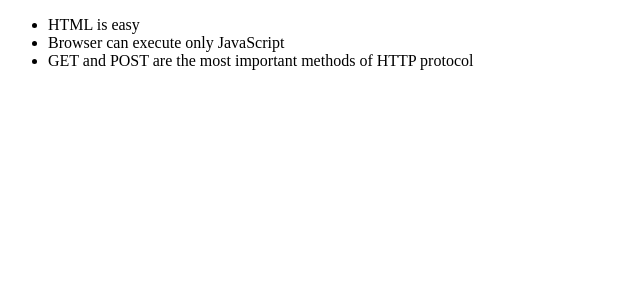
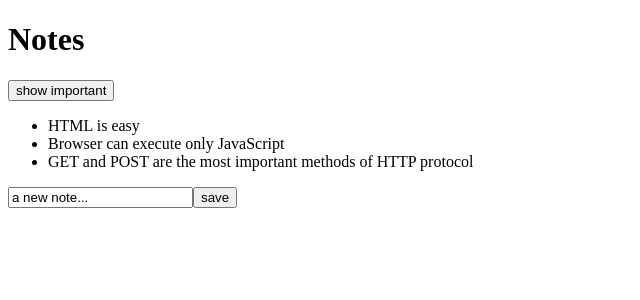
Before and after one commit to Brian-Almada/fullstackopen-react, a React (Vite) app: page / in a window 1280 px wide. Shown: the top 300 px of the page, without its empty margins (0-640 px from the left). Built offline with nearby package versions, Linux system fonts and the light colour scheme; data requests are answered from the project's data file.

Commit message:
Crear funcion axios para traer json para renderizar las notas

```diff
--- a/src/Notations.jsx
+++ b/src/Notations.jsx
@@ -1,12 +1,24 @@
 import React from 'react'
-import { useState } from 'react'
+import { useState, useEffect } from 'react'
+import axios from 'axios'
 import Note from './components/Note'
 
 
-const Notex = (props) => {
-    const [notes, setNotes] = useState(props.notes)
+const Notex = () => {
+    const [notes, setNotes] = useState([])
     const [newNote, setNewNote] = useState('a new note...')
     const [showAll, setShowAll] = useState(true)
+
+    useEffect(() => {
+        console.log('effect')
+        axios
+            .get('http://localhost:3001/notes')
+            .then(response => {
+                console.log('promise fulfilled')
+                setNotes(response.data)
+            })
+    }, [])
+    console.log('render', notes.length, 'notes')
 
     const addNote = (e) => {
         e.preventDefault()
@@ -21,7 +33,6 @@
     }
 
     const handleNoteChange = (event) => {
-        console.log(event.target.value)
         setNewNote(event.target.value)
     }
 
@@ -42,7 +53,7 @@
                     <Note key={note.id} note={note}/>
                 )}
             </ul>
-            <form onSubmit={addNote}>
+            <form   onSubmit={addNote}>
                 <input
                     value={newNote}
                     onChange={handleNoteChange}
--- a/src/NoteApp.jsx
+++ b/src/NoteApp.jsx
@@ -1,25 +1,6 @@
 import Notex from './Notations'
 
-const notes = [
-    {
-        id: 1,
-        content: 'HTML in easy',
-        date: '2019-05-30T17:30:31.098Z',
-        important: true
-    },
-    {
-        id: 2,
-        content: 'Browser can execute only JavaScript',
-        date: '2019-05-30T18:39:34.091Z',
-        important: false
-    },
-    {
-        id: 3,
-        content: 'GET and POST are the most important methods of HTTP protocol',
-        date: '2019-05-30T19:20:14.298Z',
-        important: true
-    }
-]
+const notes = []
 
 const NoteApp = () => {
     return (
--- a/src/main.jsx
+++ b/src/main.jsx
@@ -10,4 +10,4 @@
 import Phonebook from './Phonebook.jsx'
 import PromiseAxios from './promises.jsx'
 
-ReactDOM.createRoot(document.getElementById('root')).render(<PromiseAxios />)
+ReactDOM.createRoot(document.getElementById('root')).render(<NoteApp />)
```
